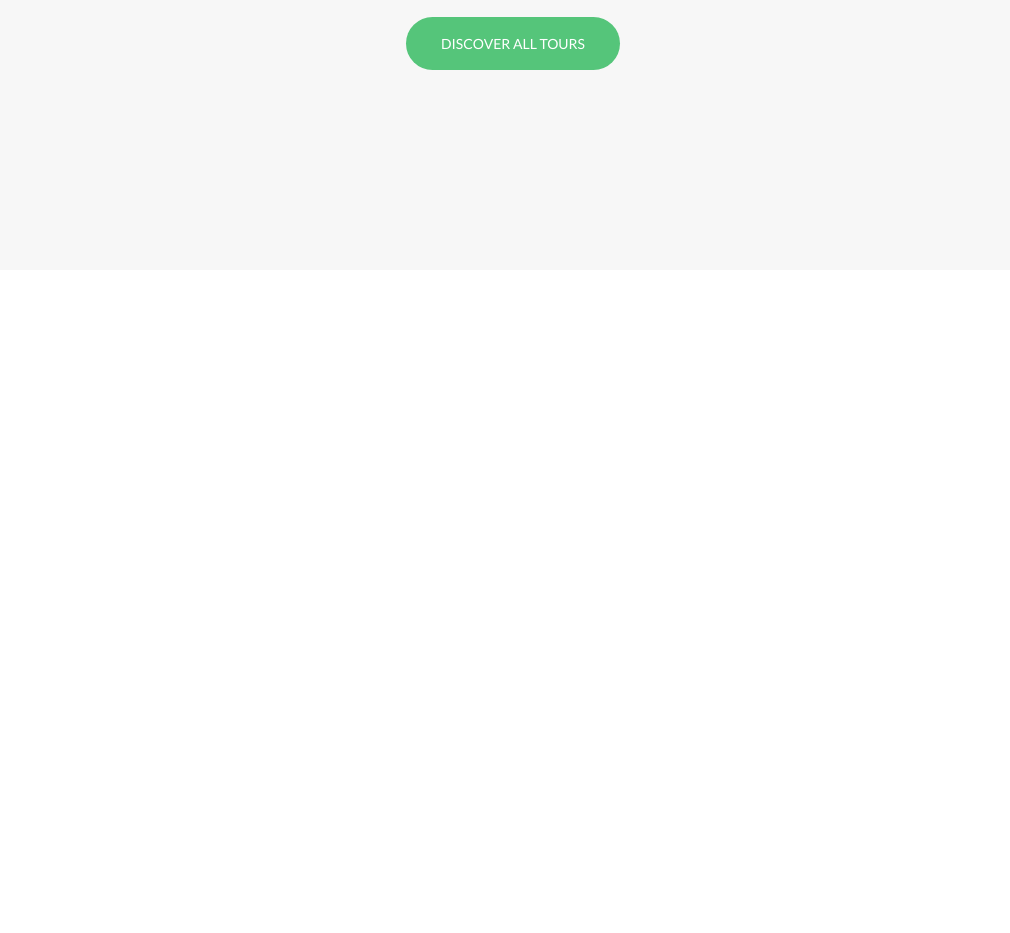
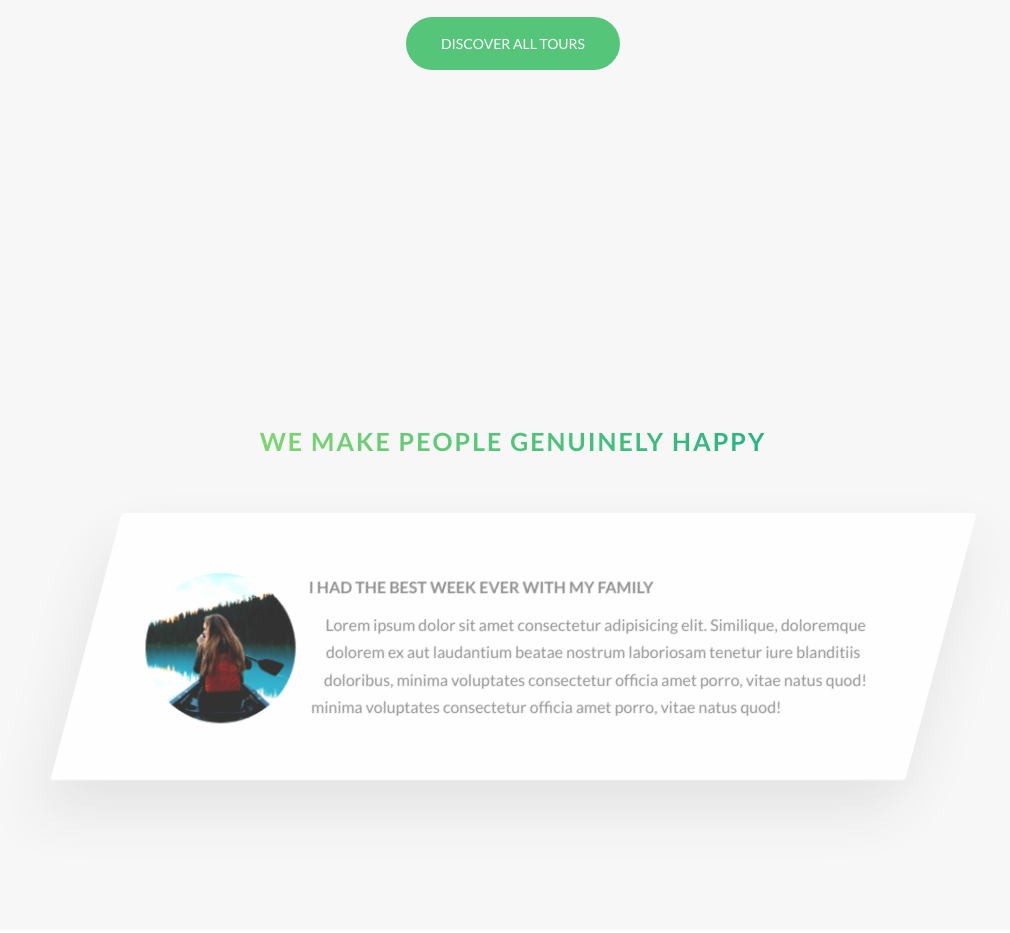
Before and after one commit to YukieIsobe/Natours, a website: page index.html in a window 1280 px wide. Shown: the part 2962-3895 px from the top of the page, without its empty margins (127-1137 px from the left). Before the commit the page ends 3262 px from the top, so only its background shows below. Drawn offline with Linux system fonts and the light colour scheme.

Commit message:
story-section

```diff
--- a/index.html
+++ b/index.html
@@ -176,6 +176,24 @@
           <a href="#" class="btn-main btn-green">discover all tours</a>
         </div>
       </section>
+
+      <section class="section-story">
+        <div class="u-center-text u-margin-bottom-big">
+          <h2 class="heading-h2">WE MAKE PEOPLE GENUINELY HAPPY</h2>
+        </div>
+        <div class="row">
+          <div class="story">
+            <figure class="story__shape">
+              <img src="img/nat-8.jpg" alt="person on the tour" class="story__image">
+              <figcaption class="story__name">mary<br>smith</figcaption>
+            </figure>
+            <div class="story__text">
+              <h3 class="heading-h3">I HAD THE BEST WEEK EVER WITH MY FAMILY</h3>
+              <p>Lorem ipsum dolor sit amet consectetur adipisicing elit. Similique, doloremque dolorem ex aut laudantium beatae nostrum laboriosam tenetur iure blanditiis doloribus, minima voluptates consectetur officia amet porro, vitae natus quod! minima voluptates consectetur officia amet porro, vitae natus quod!</p>
+            </div>
+          </div>
+        </div>
+      </section>
     </main>
     <footer></footer>
   </body>
--- /dev/null
+++ b/sass/components/_story.scss
@@ -0,0 +1,59 @@
+.story {
+  width: 75%;
+  margin: 0 auto;
+  box-shadow: 0 3rem 6rem rgba(black, .1);
+  background-color: white;
+  border-radius: 3px;
+  padding: 6rem;
+  padding-left: 9rem;
+  font-size: 1.6rem;
+  transform: skew(-15deg);
+  opacity: .8;
+
+  &__shape {
+    height: 15rem;
+    width: 15rem;
+    float: left;
+    -webkit-shape-outside: circle(50%);
+    shape-outside: circle(50%);
+    -webkit-clip-path: circle(50% at 50% 50%);
+    clip-path: circle(50% at 50% 50%);
+    transform: translateX(-3rem) skew(15deg);
+  }
+  &__image {
+    height: 120%;
+    position: absolute;
+    left: 50%;
+    top: 50%;
+    transform: translate(-50%, -50%);
+    filter: contrast(130%);
+    transition: all .5s;
+    backface-visibility: hidden;
+  }
+  &__name {
+    text-transform: uppercase;
+    color: white;
+    font-size: 1.7rem;
+    text-align: center;
+    position: absolute;
+    top: 50%;
+    left: 50%;
+    transform: translate(-50%, 20%);
+    transition: all .5s;
+    opacity: 0;
+  }
+
+  &__text {
+    transform: skew(15deg);
+
+  }
+
+  &:hover &__name {
+    transform: translate(-50%, -50%);
+    opacity: 1;
+  }
+  &:hover &__image {
+    filter: blur(4px) brightness(80%);
+    height: 100%;
+  }
+}
--- a/sass/main.scss
+++ b/sass/main.scss
@@ -14,6 +14,7 @@
 @import "components/composition";
 @import "components/feature-box";
 @import "components/cards";
+@import "components/story";
 
 @import "layout/header";
 
--- a/sass/page/_home.scss
+++ b/sass/page/_home.scss
@@ -28,3 +28,8 @@
   background: $color-grey-light;
   padding: 25rem 0 20rem 0;
 }
+
+.section-story {
+  padding: 15rem 0;
+  background: $color-grey-light;
+}
```
Also changed, not shown: css/style.css.
